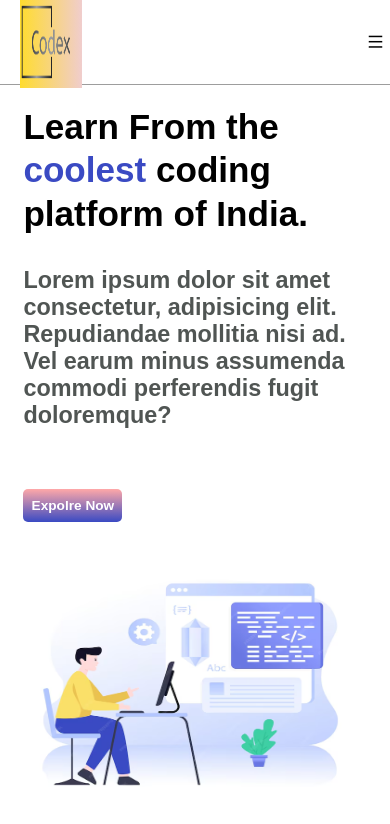
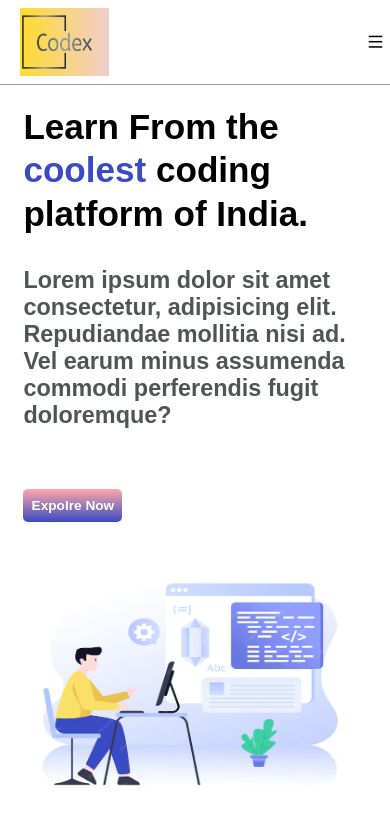
Before and after one commit to ahme1kash/Responsive-Website-Sherians, a plain HTML site: page index.html in a window 390 px wide. Drawn offline with nearby package versions, Linux system fonts and the light colour scheme.

Commit message:
Remodifies the dimensions of logo and body pic dimesions and cta button placemenr

```diff
--- a/style.css
+++ b/style.css
@@ -154,8 +154,8 @@ body {
     }
 
     .nav img {
-        width: 16vw;
-        height: 11vh;
+        width: 23vw;
+        height: 8vh;
 
     }
 
@@ -240,8 +240,8 @@ body {
     }
 
     .nav img {
-        width: 16vw;
-        height: 11vh;
+        width: 23vw;
+        height: 8vh;
 
     }
 
```
